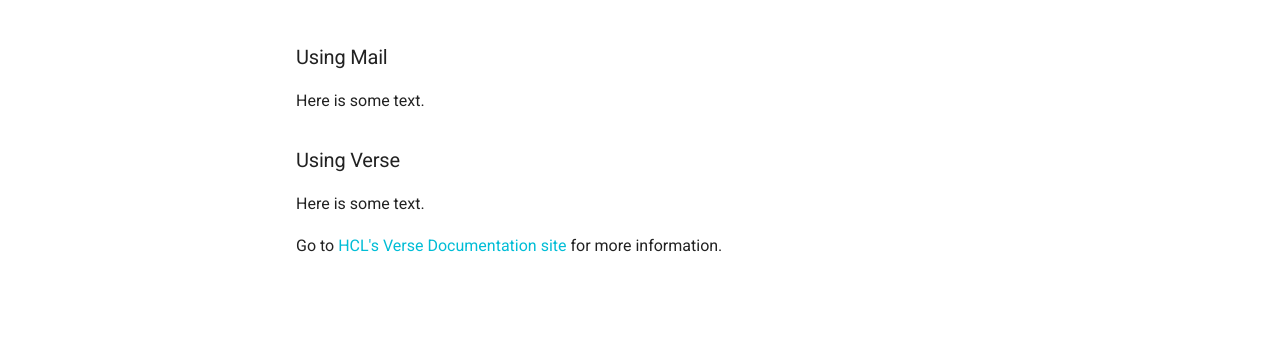
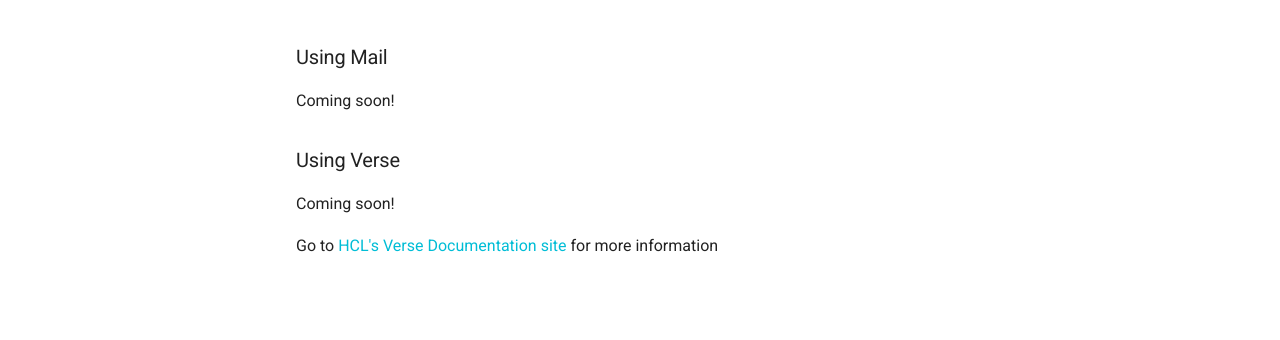
Before and after one commit to collabdotcloud/docs.collab.cloud, an MkDocs documentation site: the page built from docs/users/using-mail-verse.md, in a window 1280 px wide. Shown: the part 262-602 px from the top of the page. Built offline with MkDocs 1.6.1 and Material for MkDocs 9.7.7, drawn with Linux system fonts in a browser that asks for light colours.

Commit message:
new pages

```diff
--- a/docs/users/using-mail-verse.md
+++ b/docs/users/using-mail-verse.md
@@ -1,9 +1,9 @@
-# <img src="/assets/images/HCL_Verse_Master.png" alt="VerseLogo" height="28" /> Using Mail & Verse
+# <img src="/assets/images/HCL_Verse_Master.png" alt="VerseLogo" height="30" /> Using Mail & Verse
 
 ### Using Mail
-Here is some text.
+Coming soon!
 
 ### Using Verse
-Here is some text.
+Coming soon!
 
-Go to [HCL's Verse Documentation site](https://help.hcltechsw.com/verse_onprem/1.0.9/user/welcometoibmverse.html) for more information.
+Go to [HCL's Verse Documentation site](https://help.hcltechsw.com/verse_onprem/1.0.9/user/welcometoibmverse.html) for more information
```
